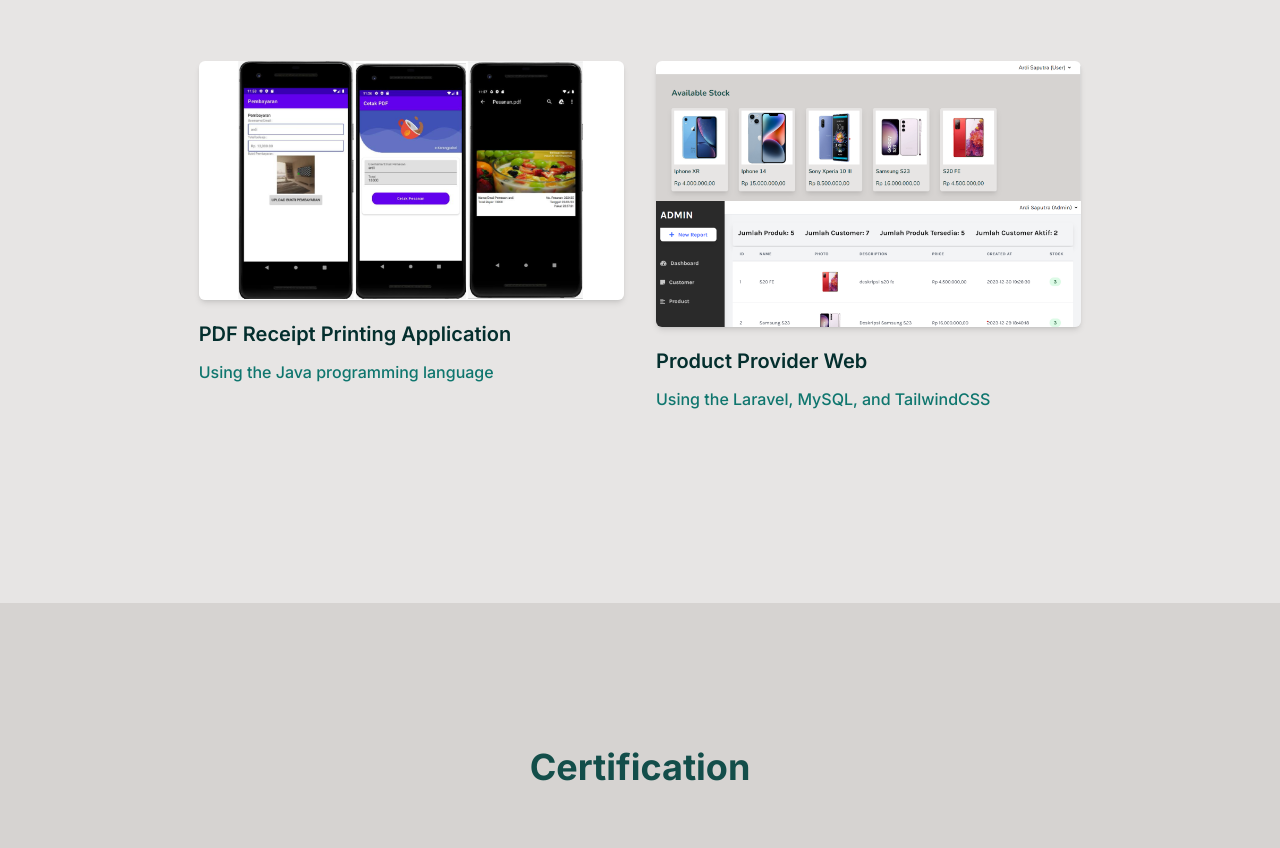
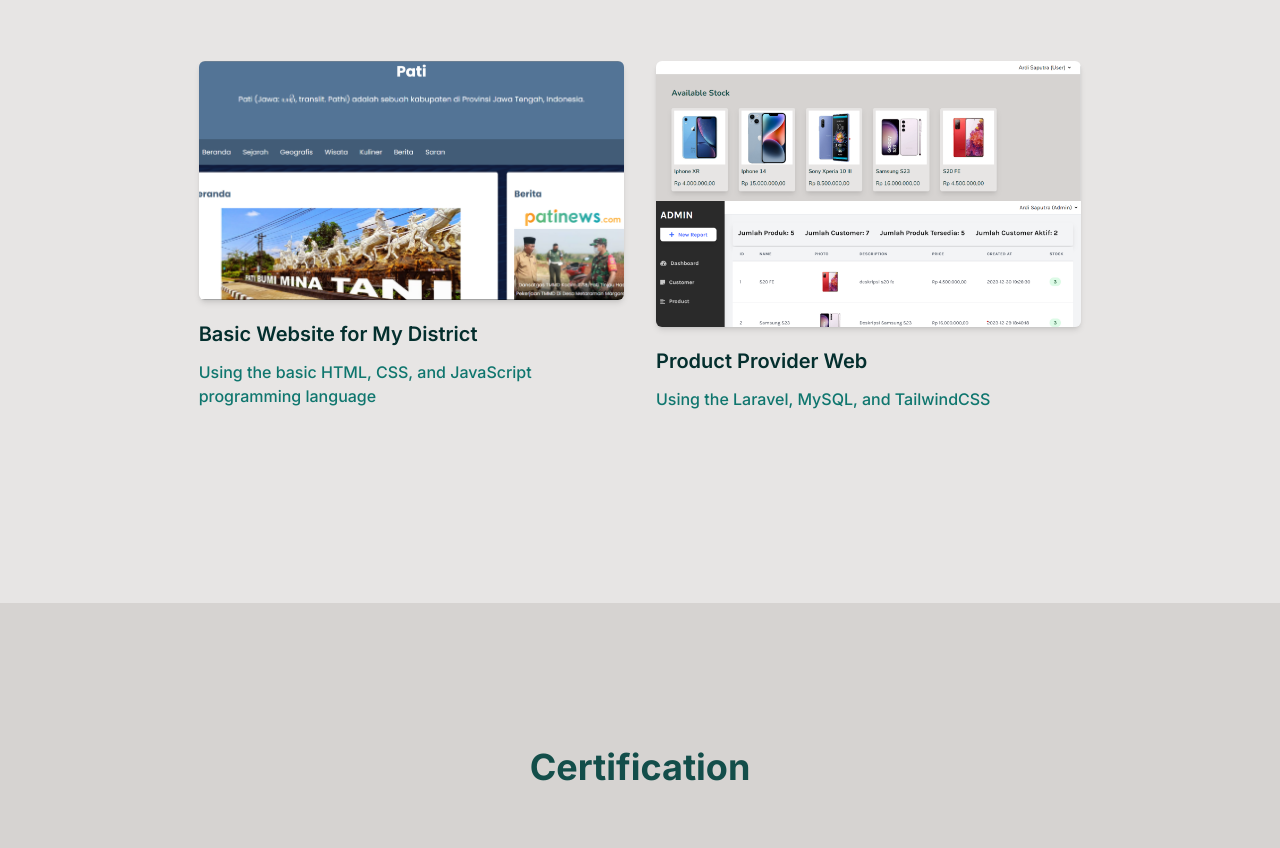
Before and after one commit to ardi0303/portfolio-tailwind, a website: page index.html in a window 1280 px wide. Shown: the part 2154-3002 px from the top of the page. Drawn offline with Linux system fonts and the light colour scheme.

Commit message:
Update index.html

```diff
--- a/index.html
+++ b/index.html
@@ -152,10 +152,10 @@
                     </div>
                     <div class="mb-12 p-4 md:w-1/2">
                         <div class="rounded-md shadow-md overflow-hidden transition duration-200 hover:scale-105 ease-in-out">
-                            <img class="modalTrigger cursor-pointer" src="dist/img/paymentapp.png" alt="Paymeny App" width="w-full">
+                            <img class="modalTrigger cursor-pointer" src="dist/img/basicweb.png" alt="Paymeny App" width="w-full">
                         </div>
-                        <h3 class="font-semibold text-teal-950 text-xl mt-5 mb-3">PDF Receipt Printing Application</h3>
-                        <p class="font-medium text-base text-secondary">Using the Java programming language</p>
+                        <h3 class="font-semibold text-teal-950 text-xl mt-5 mb-3">Basic Website for My District</h3>
+                        <p class="font-medium text-base text-secondary">Using the basic HTML, CSS, and JavaScript programming language</p>
                     </div>
                     <div class="mb-12 p-4 md:w-1/2">
                         <div class="rounded-md shadow-md overflow-hidden transition duration-200 hover:scale-105 ease-in-out">
```
